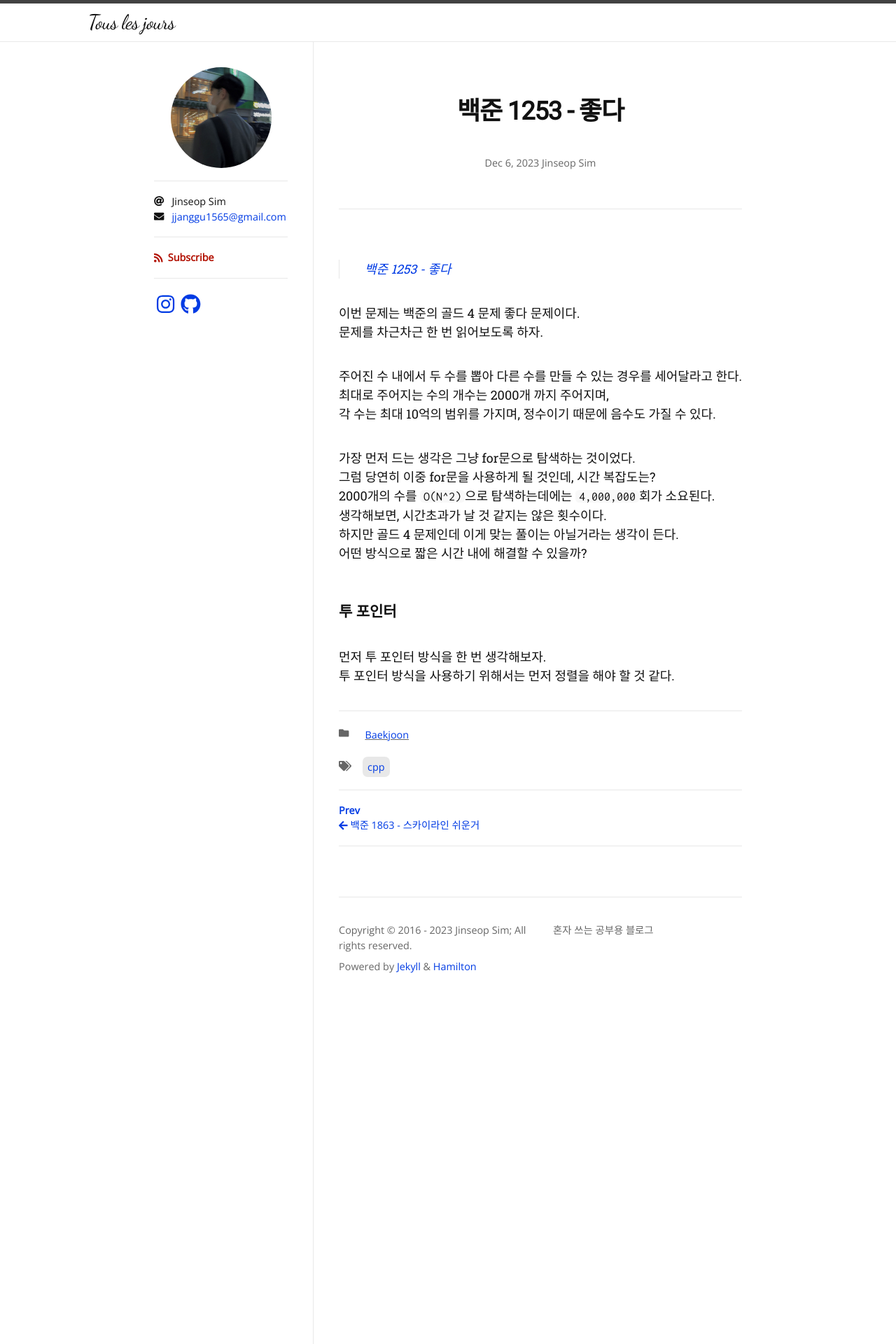
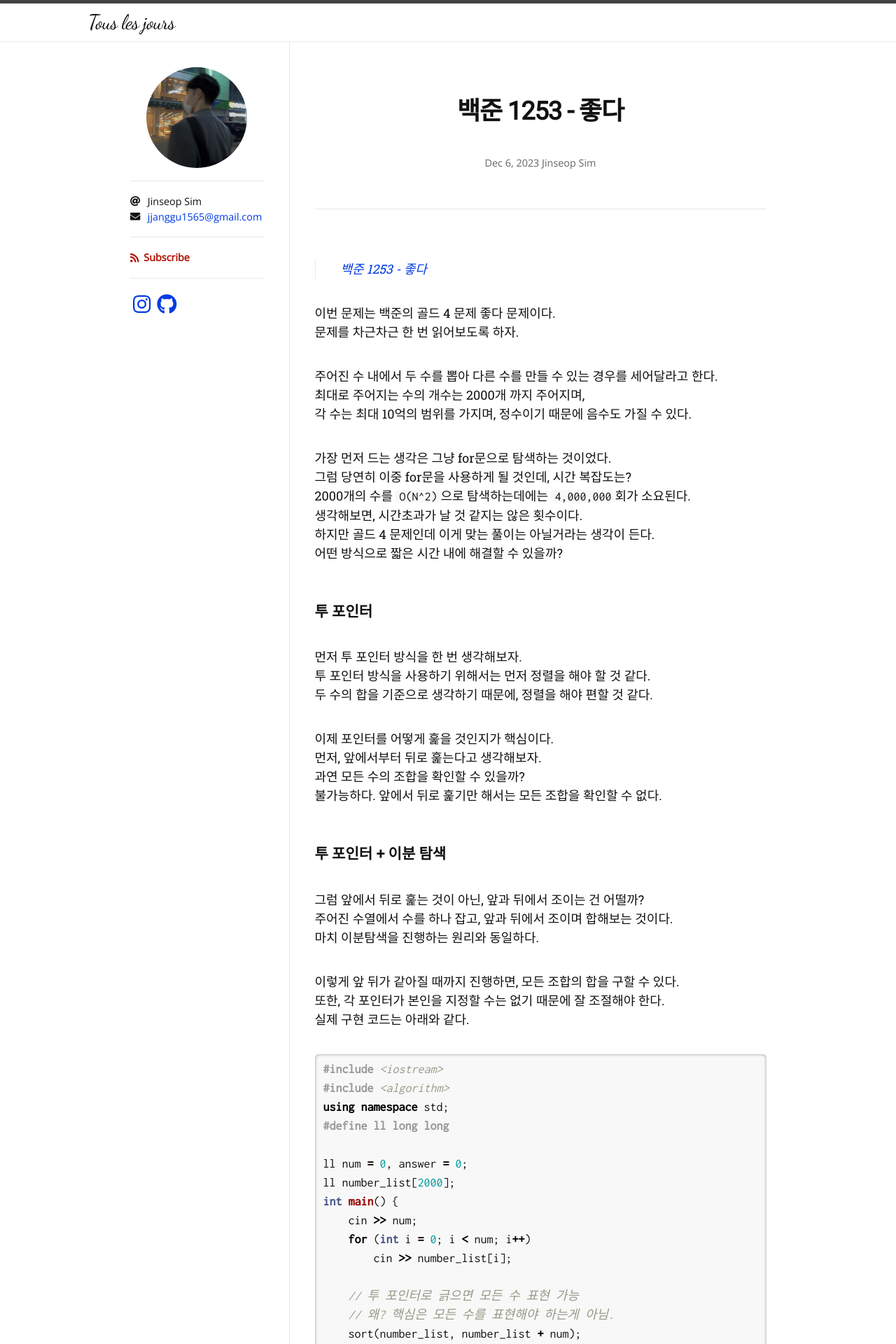
Before and after one commit to Jinseop-Sim/Jinseop-Sim.github.io, a Jekyll site: the page built from _posts/2023-12-06-bj-1253.md, in a window 1280 px wide. Shown: the top 1920 px of the page at 70% size. Built offline with Jekyll 4.4.1, drawn with Linux system fonts in a browser that asks for light colours; nearby versions of some CDN libraries; some web fonts are replaced; some of the changed text lies outside the part shown.

Commit message:
글 수저

```diff
--- a/_posts/2023-12-06-bj-1253.md
+++ b/_posts/2023-12-06-bj-1253.md
@@ -26,3 +26,69 @@ author:
 ### 투 포인터
 먼저 투 포인터 방식을 한 번 생각해보자.
 투 포인터 방식을 사용하기 위해서는 먼저 정렬을 해야 할 것 같다.
+두 수의 합을 기준으로 생각하기 때문에, 정렬을 해야 편할 것 같다.
+
+이제 포인터를 어떻게 훑을 것인지가 핵심이다.
+먼저, 앞에서부터 뒤로 훑는다고 생각해보자.
+과연 모든 수의 조합을 확인할 수 있을까?
+불가능하다. 앞에서 뒤로 훑기만 해서는 모든 조합을 확인할 수 없다.
+
+### 투 포인터 + 이분 탐색
+그럼 앞에서 뒤로 훑는 것이 아닌, 앞과 뒤에서 조이는 건 어떨까?
+주어진 수열에서 수를 하나 잡고, 앞과 뒤에서 조이며 합해보는 것이다.
+마치 이분탐색을 진행하는 원리와 동일하다.
+
+이렇게 앞 뒤가 같아질 때까지 진행하면, 모든 조합의 합을 구할 수 있다.
+또한, 각 포인터가 본인을 지정할 수는 없기 때문에 잘 조절해야 한다.
+실제 구현 코드는 아래와 같다.
+{% highlight cpp %}
+#include <iostream>
+#include <algorithm>
+using namespace std;
+#define ll long long
+
+ll num = 0, answer = 0;
+ll number_list[2000];
+int main() {
+    cin >> num;
+    for (int i = 0; i < num; i++)
+        cin >> number_list[i];
+
+    // 투 포인터로 긁으면 모든 수 표현 가능
+    // 왜? 핵심은 모든 수를 표현해야 하는게 아님.
+    sort(number_list, number_list + num);
+    for (int i = 0; i < num; i++) {
+        ll target = number_list[i];
+
+        int left = 0, right = num - 1;
+        while (left < right) {
+            int partial_sum = number_list[left] + number_list[right];
+
+            if (partial_sum < target)
+                left++;
+            else if (partial_sum > target)
+                right--;
+            else if (partial_sum == target) {
+                if (left != i && right != i) {
+                    answer++;
+                    break;
+            // 본인은 결과에 포함시킬 수 없음
+                }
+
+                else if (left == i)
+                    left++;
+                else if (right == i)
+                    right--;
+            // 본인이 등장했으면 지나쳐야 한다.
+            }
+        }
+    }
+
+    cout << answer;
+    return 0;
+}
+{% endhighlight %}
+
+두 가지 개념이 결합된 문제였다.
+이런 문제가 풀이를 떠올리기 꽤 힘든 것 같다.
+복합 개념이 들어간 문제와 구현 문제를 더 열심히 보도록 하자.
```
